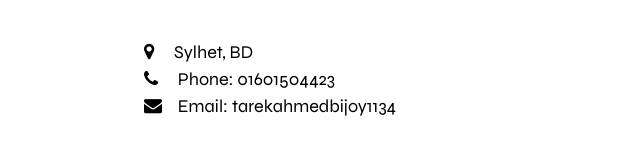
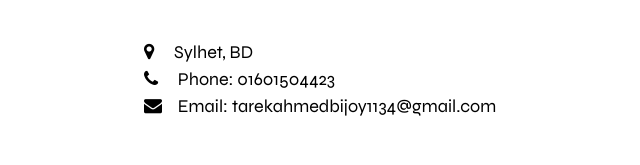
Before and after one commit to tarekAhmed71/profile, a plain HTML site: page index.html in a window 1280 px wide. Shown: the part 426-591 px from the top of the page, without its empty margins (317-957 px from the left). Drawn offline with nearby package versions, Linux system fonts and the light colour scheme.

Commit message:
Update index.html

```diff
--- a/index.html
+++ b/index.html
@@ -77,7 +77,7 @@
       <div class="w3-col m12 w3-large w3-margin-bottom">
         <i class="fa fa-map-marker" style="width:30px"></i>Sylhet, BD<br>
         <i class="fa fa-phone" style="width:30px"></i> Phone: 01601504423<br>
-        <i class="fa fa-envelope" style="width:30px"> </i> Email: tarekahmedbijoy1134<br>
+        <i class="fa fa-envelope" style="width:30px"> </i> Email: tarekahmedbijoy1134@gmail.com<br>
       </div>
     </div>
     <!-- Footer. This section contains an ad for W3Schools Spaces. You can leave it to support us. -->
```
